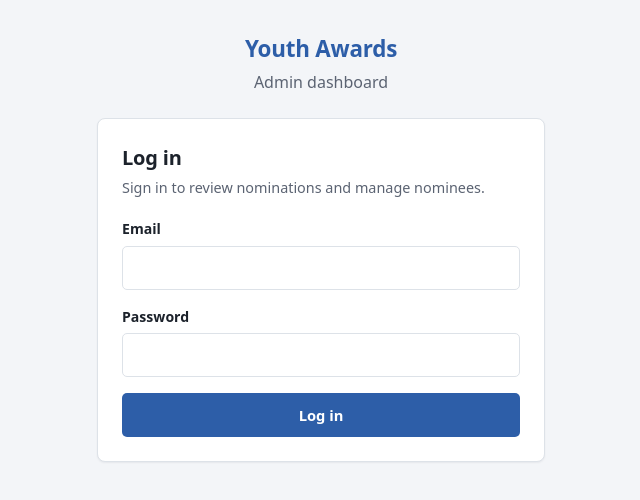
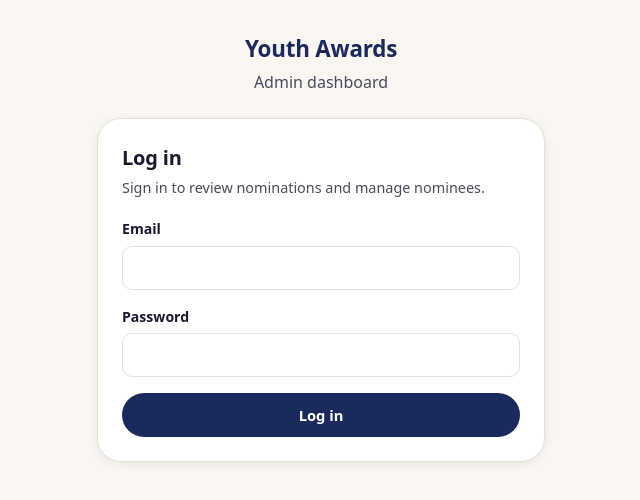
Before and after one commit to Geraldkhody/Youth-vote-frontend, a React (Vite) app: page /admin/login in a window 1280 px wide. Shown: the top 500 px of the page, without its empty margins (319-959 px from the left). Built offline with nearby package versions, Linux system fonts and the light colour scheme; no server answers.

Commit message:
redesign the admin section

```diff
--- a/scripts/check-contrast.mjs
+++ b/scripts/check-contrast.mjs
@@ -69,6 +69,10 @@ const PAIRS = [
   { name: 'accent-ink on accent-fill-hover', fg: 'accent-ink', bg: 'accent-fill-hover', large: false },
   { name: 'accent on bg (large headline accent)', fg: 'accent', bg: 'bg', large: true },
   { name: 'ink on brand-light', fg: 'ink', bg: 'brand-light', large: false },
+  // Admin sidebar (src/components/AdminLayout/AdminLayout.module.css): literal colours
+  // aliased through index.css's --color-sidebar(-text) onto the fixed brand fill.
+  { name: 'admin sidebar text on brand-fill', fg: '#aab4d6', bg: 'brand-fill', large: false },
+  { name: 'admin sidebar active text on brand-fill', fg: '#ffffff', bg: 'brand-fill', large: false },
 ]
 
 function resolve(vars, token) {
--- a/src/components/AdminLayout/AdminLayout.module.css
+++ b/src/components/AdminLayout/AdminLayout.module.css
@@ -42,8 +42,8 @@
 }
 
 .sidebar a:global(.active) {
-  color: white;
-  background: var(--color-primary);
+  color: var(--accent-ink);
+  background: var(--color-accent-fill);
 }
 
 .logout {
--- a/src/index.css
+++ b/src/index.css
@@ -1,30 +1,39 @@
 :root {
-  --color-primary: #2d5ea8;
-  --color-primary-dark: #1e4580;
-  --color-primary-light: #eaf1fa;
+  /* Aliased onto the shared tokens in src/styles/tokens.css so admin and
+     login pick up the same brand palette as the public pages.
+     --color-primary/--color-accent are theme-adaptive (var(--brand)/var(--accent))
+     for text, links and borders. --color-primary-fill/--color-accent-fill stay
+     constant across themes for solid button and sidebar backgrounds, so white
+     text on them always has enough contrast. */
+  --color-primary: var(--brand);
+  --color-primary-dark: var(--brand-fill-hover);
+  --color-primary-light: var(--brand-light);
+  --color-primary-fill: var(--brand-fill);
+  --color-primary-fill-hover: var(--brand-fill-hover);
   --color-danger: #c0392b;
   --color-danger-light: #fbeae8;
   --color-success: #1f8a4c;
   --color-success-light: #e9f7ef;
   --color-warning-text: #8a6d00;
   --color-warning-bg: #fff3cd;
-  --color-accent: #e08e2d;
-  --color-accent-dark: #b86f1a;
-  --color-accent-light: #fcecd4;
+  --color-accent: var(--accent);
+  --color-accent-dark: var(--accent-fill-hover);
+  --color-accent-light: var(--accent-light);
+  --color-accent-fill: var(--accent-fill);
 
-  --color-text: #1c222b;
-  --color-text-muted: #5b6372;
-  --color-border: #dde2e8;
-  --color-surface: #ffffff;
-  --color-background: #f3f5f8;
-  --color-sidebar: #16213e;
-  --color-sidebar-text: #c6cedb;
+  --color-text: var(--ink);
+  --color-text-muted: var(--muted);
+  --color-border: var(--border);
+  --color-surface: var(--surface);
+  --color-background: var(--bg);
+  --color-sidebar: var(--brand-fill);
+  --color-sidebar-text: #aab4d6;
   --color-sidebar-text-active: #ffffff;
 
-  --radius: 8px;
-  --radius-sm: 5px;
-  --shadow-sm: 0 1px 2px rgba(16, 24, 40, 0.06);
-  --shadow-md: 0 4px 12px rgba(16, 24, 40, 0.08);
+  --radius: var(--radius-md);
+  --radius-sm: 10px;
+  --shadow-sm: var(--shadow-card);
+  --shadow-md: var(--shadow-hover);
   --font-sans: system-ui, -apple-system, 'Segoe UI', Roboto, sans-serif;
 }
 
@@ -66,7 +75,7 @@ small {
 .card {
   background: var(--color-surface);
   border: 1px solid var(--color-border);
-  border-radius: var(--radius);
+  border-radius: var(--radius-lg);
   box-shadow: var(--shadow-sm);
   padding: 1.5rem;
 }
@@ -140,7 +149,7 @@ textarea:focus {
 
 input:disabled,
 select:disabled {
-  background: #f0f1f3;
+  background: color-mix(in srgb, var(--color-surface) 90%, var(--color-text) 10%);
   color: var(--color-text-muted);
   cursor: not-allowed;
 }
@@ -153,16 +162,21 @@ select:disabled {
   justify-content: center;
   gap: 0.4rem;
   min-height: 44px;
-  padding: 0 1.1rem;
+  padding: 0 1.3rem;
   font-size: 0.92rem;
   font-weight: 600;
   font-family: inherit;
-  border-radius: var(--radius-sm);
+  border-radius: var(--radius-pill);
   border: 1px solid transparent;
   cursor: pointer;
   transition: background-color 0.15s ease, border-color 0.15s ease;
   white-space: nowrap;
   text-decoration: none;
+}
+
+.btn:focus-visible {
+  outline: 3px solid var(--color-accent);
+  outline-offset: 2px;
 }
 
 .btn:disabled {
@@ -171,12 +185,12 @@ select:disabled {
 }
 
 .btn-primary {
-  background: var(--color-primary);
+  background: var(--color-primary-fill);
   color: white;
 }
 
 .btn-primary:hover:not(:disabled) {
-  background: var(--color-primary-dark);
+  background: var(--color-primary-fill-hover);
 }
 
 .btn-secondary {
@@ -284,7 +298,7 @@ table {
 }
 
 thead {
-  background: #f8f9fb;
+  background: color-mix(in srgb, var(--color-surface) 92%, var(--color-text) 8%);
 }
 
 th {
@@ -310,7 +324,7 @@ tbody tr:last-child td {
 }
 
 tbody tr:hover {
-  background: #fafbfc;
+  background: color-mix(in srgb, var(--color-surface) 96%, var(--color-text) 4%);
 }
 
 .filters {
--- a/src/main.tsx
+++ b/src/main.tsx
@@ -1,8 +1,8 @@
 import { StrictMode } from 'react'
 import { createRoot } from 'react-dom/client'
 import { BrowserRouter } from 'react-router-dom'
+import './styles/tokens.css'
 import './index.css'
-import './styles/tokens.css'
 import { App } from './App.tsx'
 
 createRoot(document.getElementById('root')!).render(
```
